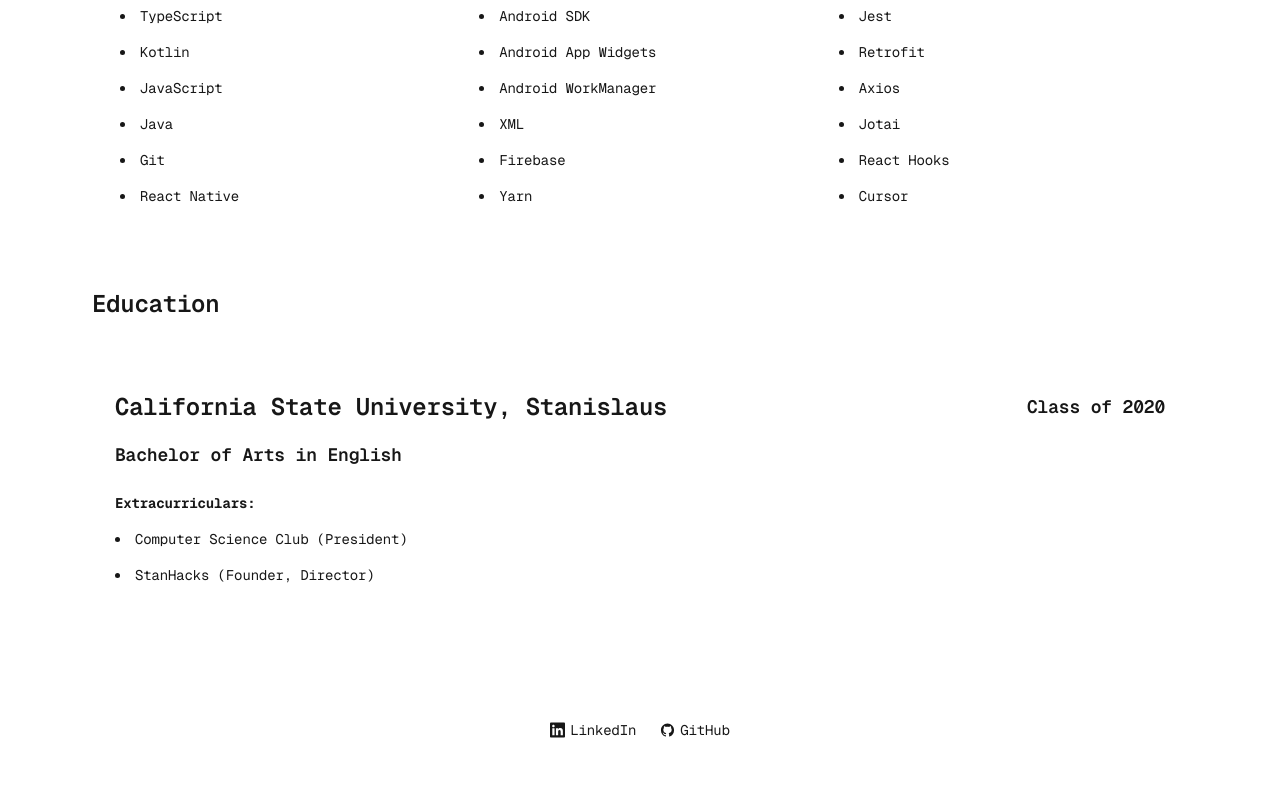
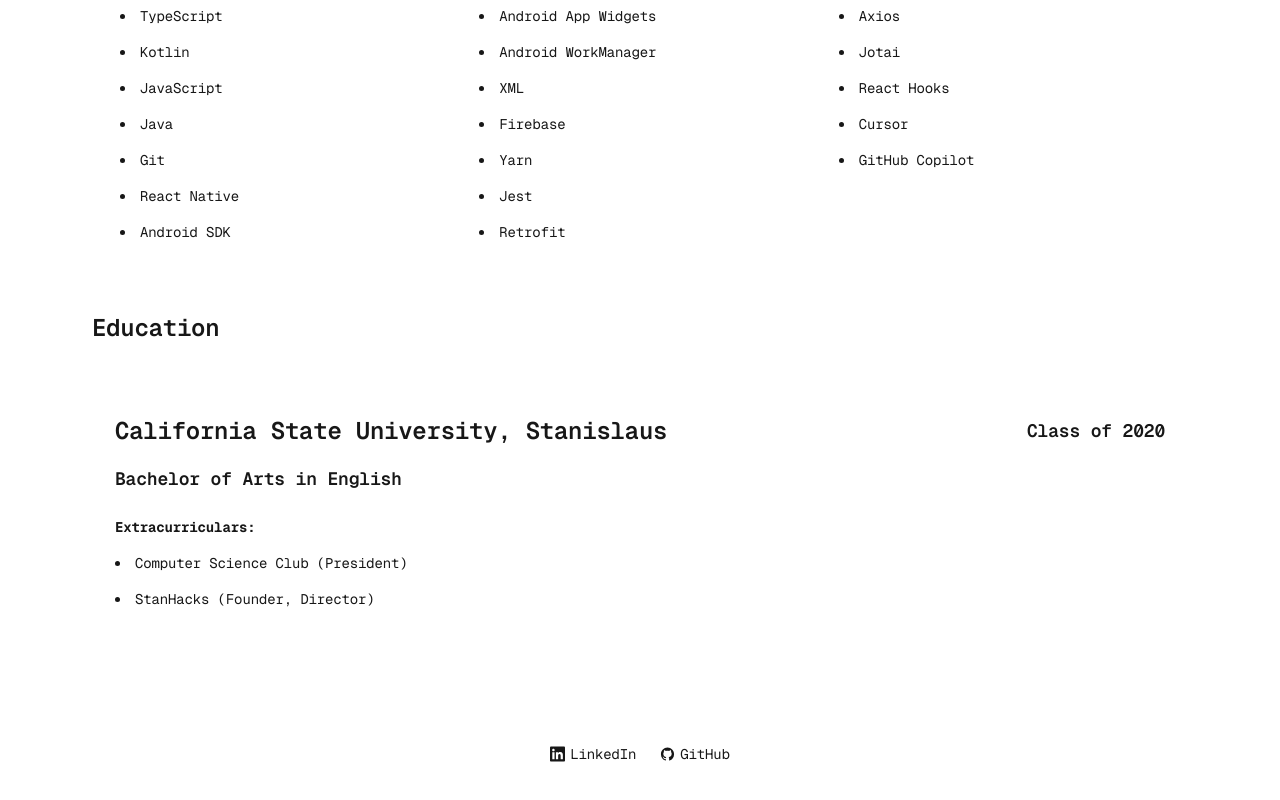
Before and after one commit to endlessrequiem/portfolio-site, a Next.js app: page / in a window 1280 px wide. Shown: the part 5295-6095 px from the top of the page. Built offline with nearby package versions, Linux system fonts and the light colour scheme.

Commit message:
update skills

```diff
--- a/src/app/page.strings.ts
+++ b/src/app/page.strings.ts
@@ -23,6 +23,7 @@
         "Jotai",
         "React Hooks",
         "Cursor",
+        "GitHub Copilot",
     ],
     experienceHeader: "Experience",
     companies: ["SmartRent"],
```
